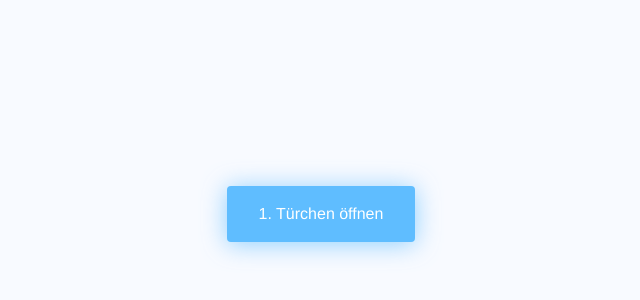
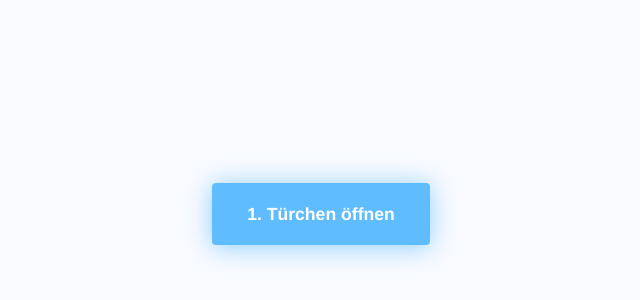
Before and after one commit to ExziiL/speech-to-text, a Next.js app: page / in a window 1280 px wide. Shown: the part 186-486 px from the top of the page, without its empty margins (319-959 px from the left). Built offline with nearby package versions, Linux system fonts and the light colour scheme.

Commit message:
changed font

```diff
--- a/src/components/animated-button/animated.css
+++ b/src/components/animated-button/animated.css
@@ -8,7 +8,8 @@ body {
   .bubbly-button {
     font-family: "Helvetica", "Arial", sans-serif;
     display: inline-block;
-    font-size: 1em;
+    font-size: 1.10em;
+    font-weight: 600;
     padding: 1em 2em;
     /* margin-top: 100px; */
     /* margin-bottom: 60px; */
```
